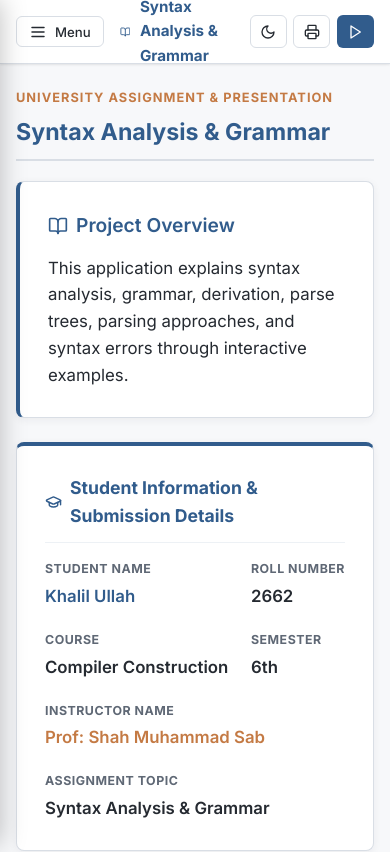
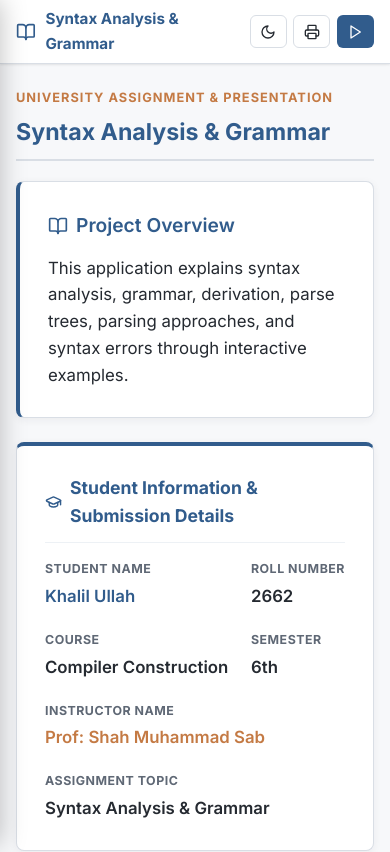
Before and after one commit to khalil-cs/syntax-analysis-grammar, a React (Vite) app: page / in a window 390 px wide. Shown: the top 852 px of the page. Built offline with nearby package versions, Linux system fonts and the light colour scheme.

Commit message:
Refactor Header component to remove mobile menu
Removed the 'Menu' and 'X' icons from imports and the mobile menu button implementation.

```diff
--- a/src/components/Header.jsx
+++ b/src/components/Header.jsx
@@ -1,5 +1,5 @@
 import React from 'react';
-import { Play, Printer, Menu, X, BookOpen, Sun, Moon } from 'lucide-react';
+import { Play, Printer, BookOpen, Sun, Moon } from 'lucide-react';
 
 export default function Header({
   onTogglePresentation,
@@ -13,15 +13,7 @@ export default function Header({
     <header className="site-header">
       <div className="header-title-group">
         {/* Responsive Mobile Menu Button: Opens navigation drawer on mobile/tablet */}
-        <button
-          className="btn btn-outline btn-sm mobile-menu-toggle"
-          onClick={() => setSidebarOpen(!sidebarOpen)}
-          aria-label="Toggle navigation menu"
-          title="Open Menu"
-        >
-          {sidebarOpen ? <X size={18} /> : <Menu size={18} />}
-          <span className="mobile-menu-text">Menu</span>
-        </button>
+
 
         <div style={{ display: 'flex', alignItems: 'center', gap: '0.6rem' }}>
           <BookOpen size={20} color="var(--primary-color)" />
```
